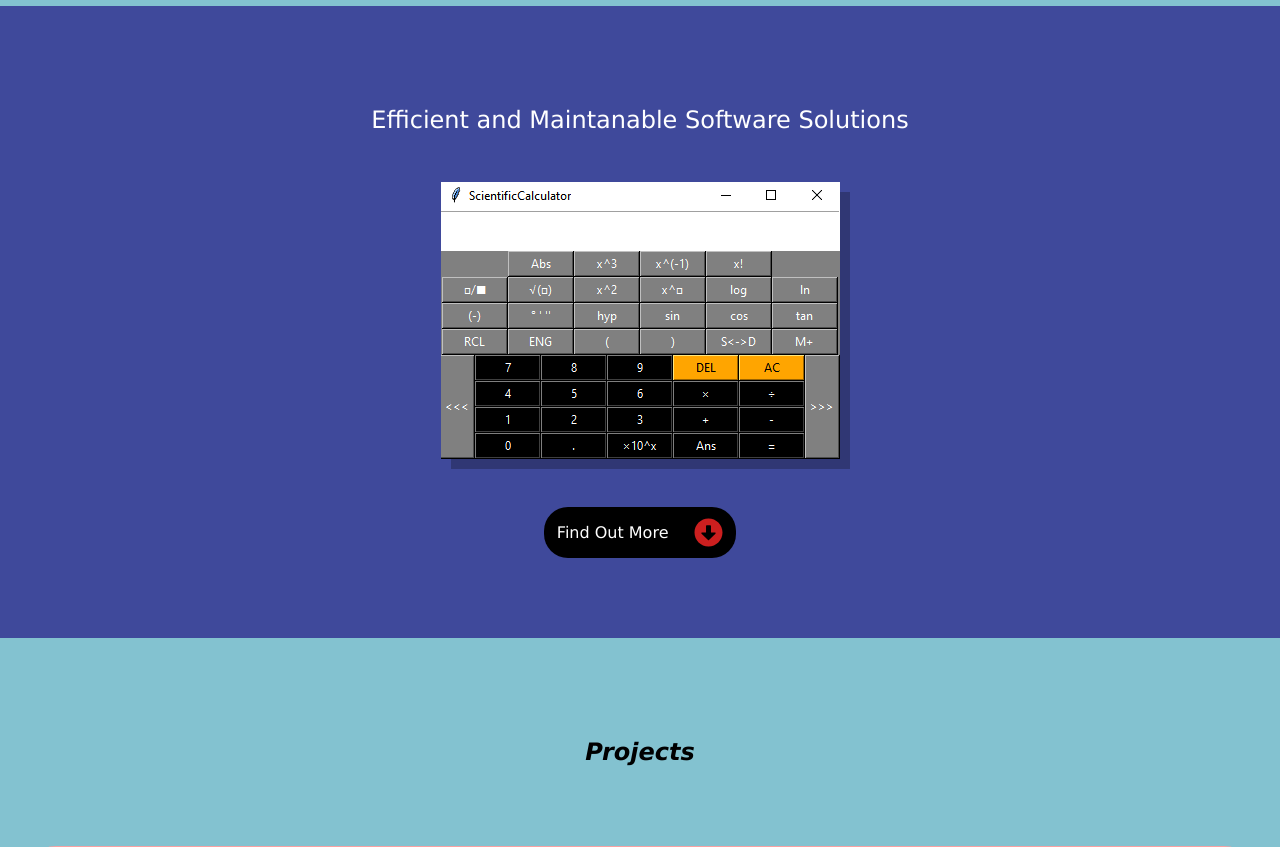
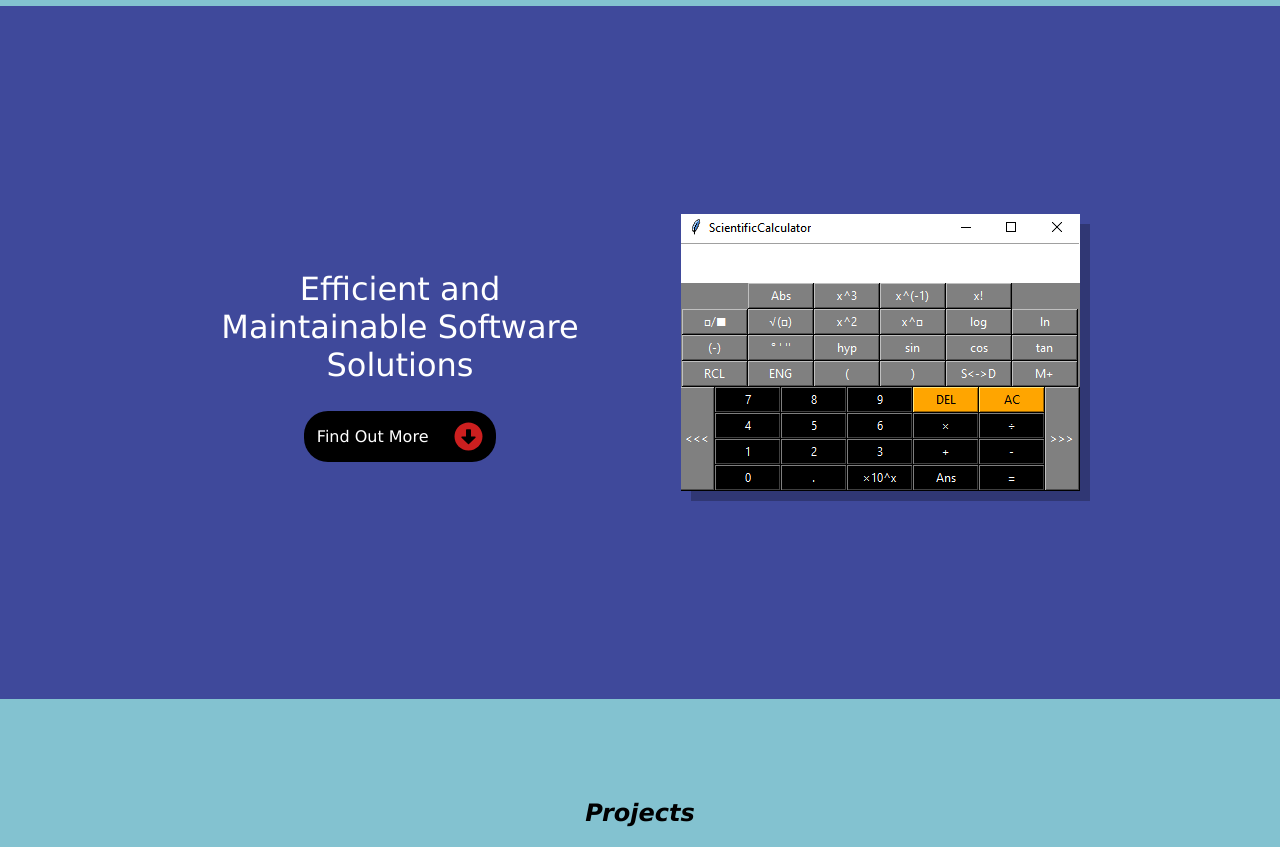
Before and after one commit to MitchellJC/PersonalWebsite, a Flask app: page / in a window 1280 px wide. Shown: the part 76-923 px from the top of the page. Run offline with Flask 2, Linux system fonts and the light colour scheme.

Commit message:
Responsive homepage hero section finished.

```diff
--- a/static/css/main.css
+++ b/static/css/main.css
@@ -360,6 +360,11 @@ input[type="submit"]:hover{
 }
 /* Home Page. */
 /* Hero Section. */
+.hero-section{
+	padding-top: 10rem;
+	padding-bottom: 10rem;
+}
+
 .hero-section .container{
 	display: block;
 	margin-left: 1.5rem;
@@ -372,6 +377,7 @@ input[type="submit"]:hover{
 	color: white;
 	font-weight: normal;
 	text-align: center;
+	font-size: 2rem;
 }
 
 .hero-image{
@@ -396,6 +402,29 @@ input[type="submit"]:hover{
 	color: black;
 	background-color: white;
 	cursor: pointer;
+}
+
+#hero-button-desktop{
+	display: none;
+}
+
+@media only screen and (min-width: 768px){
+	.hero-section .container{
+	display: grid;
+	grid-template-columns: 1fr 1fr;
+	grid-gap: 4rem;
+	margin-left: auto;
+	margin-right: auto;
+	width: 70%;
+	}
+
+	#hero-button{
+		display: none;
+	}
+
+	#hero-button-desktop{
+		display: flex;
+	}
 }
 
 /* Projects Section. */
--- a/static/js/homepage.js
+++ b/static/js/homepage.js
@@ -1,6 +1,10 @@
-const heroButton = document.getElementById("hero-button")
+const heroButtons = document.querySelectorAll(".hero-button")
 	heroProject = document.getElementById("calculator-project")
 
-heroButton.addEventListener("click", () => {
+for (var i = 0; i < heroButtons.length; i++){
+	let heroButton = heroButtons[i]
+
+	heroButton.addEventListener("click", () => {
 	heroProject.scrollIntoView()
-})
+	})
+}
--- a/templates/index.html
+++ b/templates/index.html
@@ -12,7 +12,15 @@
 {% block content %}
 <section class="hero-section">
 	<div class="container">
-		<h1>Efficient and Maintanable Software Solutions</h1>
+		<div class="left-col">
+			<h1>Efficient and Maintainable Software Solutions</h1>
+
+			<div id="hero-button-desktop" class="hero-button">
+				<p>Find Out More</p>
+
+				<img src="static/images/hero-arrow.svg">
+			</div>
+		</div>
 
 		<img class="hero-image" src="static/images/calculator.png">
 
```
